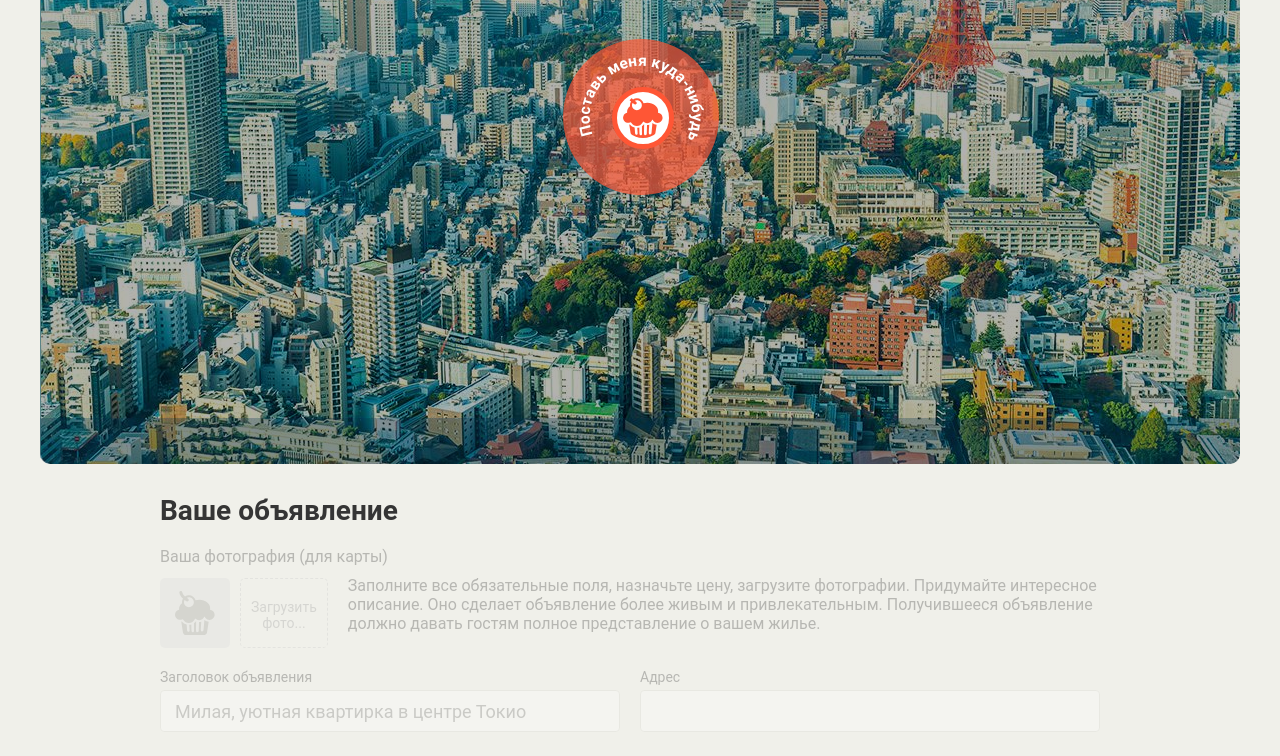
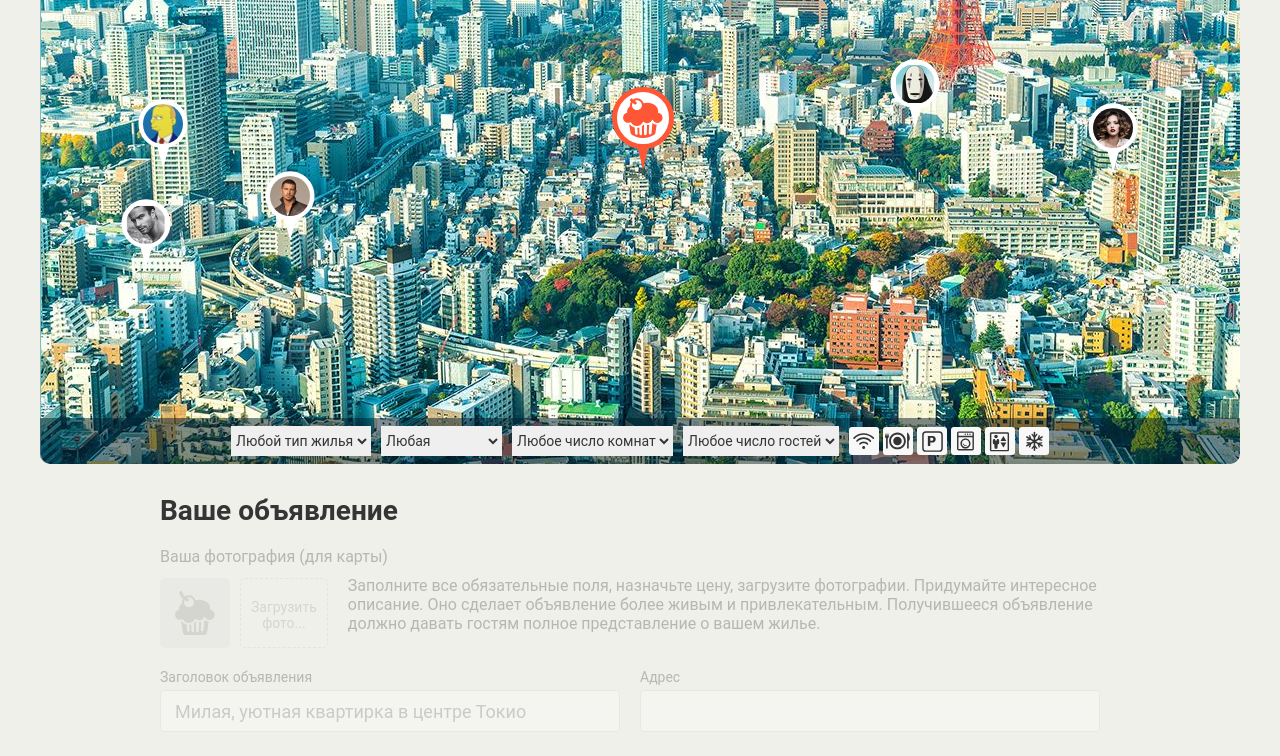
Before and after one commit to Renzi0n/647095-keksobooking-20, a website: page index.html in a window 1280 px wide. Shown: the part 286-1042 px from the top of the page. Drawn offline with Linux system fonts and the light colour scheme; files whose address does not match are found by name.

Commit message:
Созданы моки и отрисованы на страницу

```diff
--- a/index.html
+++ b/index.html
@@ -248,5 +248,7 @@
     </div>
   </template>
 
+
+  <script src="js/main.js"></script>
 </body>
 </html>
--- a/js/main.js
+++ b/js/main.js
@@ -0,0 +1,94 @@
+'use strict';
+
+var NUMBER_OF_ADS = 8;
+var MAP_WIDTH = 1200;
+var TYPES_OF_ROOM = ['palace', 'flat', 'house', 'bungalo'];
+var CHECKIN_HOURS = ['12:00', '13:00', '14:00'];
+var CHECKOUT_HOURS = ['12:00', '13:00', '14:00'];
+var FEATURES = ['wifi', 'dishwasher', 'parking', 'washer', 'elevator', 'conditioner'];
+var PHOTOS_ADDRESSES = ['http://o0.github.io/assets/images/tokyo/hotel1.jpg',
+  'http://o0.github.io/assets/images/tokyo/hotel2.jpg',
+  'http://o0.github.io/assets/images/tokyo/hotel3.jpg'];
+
+
+var map = document.querySelector('.map');
+var mapPins = document.querySelector('.map__pins');
+var mapPinTemplate = document.querySelector('#pin')
+  .content
+  .querySelector('.map__pin');
+var fragment = document.createDocumentFragment();
+
+
+var getRandomNumber = function (min, max) {
+  var rand = min + Math.random() * (max + 1 - min);
+  return Math.floor(rand);
+};
+
+var getRandomElementOfArr = function (arr) {
+  return arr[getRandomNumber(0, arr.length - 1)];
+};
+
+var getRandomLengthArr = function (arr) {
+  arr.length = getRandomNumber(1, arr.length);
+
+  return arr;
+};
+
+var getAdObj = function (i) {
+  return {
+    author: {
+      avatar: 'img/avatars/user0' + (i + 1) + '.png'
+    },
+    offer: {
+      title: 'Заголовок',
+      address: '{{location.x}}, {{location.y}}',
+      price: getRandomNumber(10000, 50000),
+      type: getRandomElementOfArr(TYPES_OF_ROOM),
+      rooms: getRandomNumber(1, 5),
+      guests: getRandomNumber(1, 10),
+      checkin: getRandomElementOfArr(CHECKIN_HOURS),
+      checkout: getRandomElementOfArr(CHECKOUT_HOURS),
+      features: getRandomLengthArr(FEATURES),
+      description: 'Описание',
+      photos: getRandomLengthArr(PHOTOS_ADDRESSES)
+    },
+    location: {
+      x: getRandomNumber(0, MAP_WIDTH),
+      y: getRandomNumber(130, 630)
+    }
+  };
+};
+
+var getAdObjectsArr = function () {
+  var adObjectsArr = [];
+  for (var i = 0; i < NUMBER_OF_ADS; i++) {
+    adObjectsArr.push(getAdObj(i));
+  }
+
+  return adObjectsArr;
+};
+
+var renderMapPin = function (template, ad, i) {
+  var mapElement = template.cloneNode(true);
+  var mapElementImg = mapElement.querySelector('img');
+
+  mapElementImg.src = ad[i].author.avatar;
+  mapElementImg.alt = ad[i].offer.title;
+
+  mapElement.style.left = ad[i].location.x - (mapElementImg.width / 2) + 'px';
+  mapElement.style.top = ad[i].location.y - mapElementImg.height + 'px';
+
+  return mapElement;
+};
+
+
+var adObjectsArr = getAdObjectsArr();
+
+
+for (var i = 0; i < adObjectsArr.length; i++) {
+  fragment.appendChild(renderMapPin(mapPinTemplate, adObjectsArr, i));
+}
+
+mapPins.appendChild(fragment);
+
+map.classList.remove('map--faded');
```
